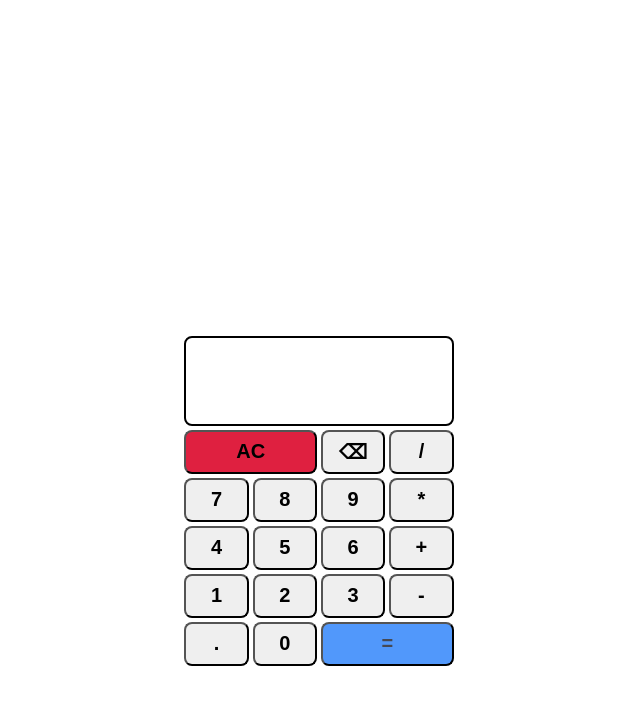
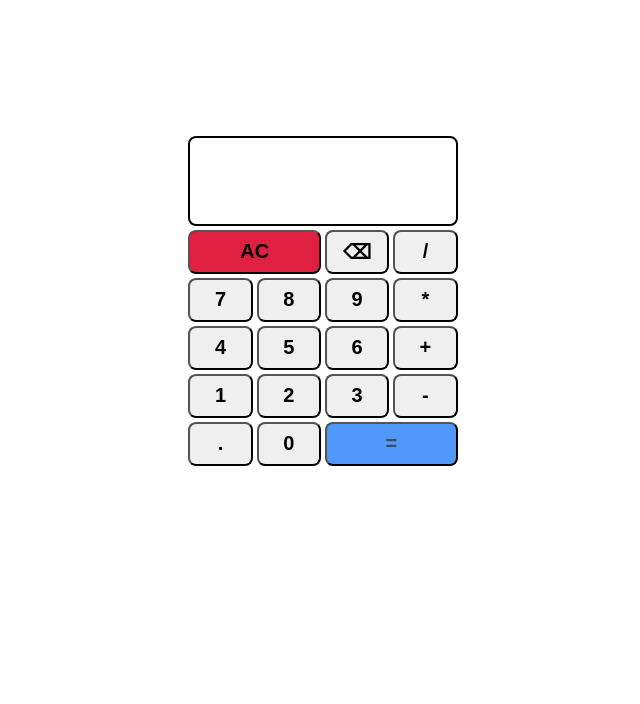
Before and after one commit to ArboReality/JsCalculator, a React (Vite) app: page / in a window 1280 px wide. Shown: the top 704 px of the page, without its empty margins (317-957 px from the left). Built offline with nearby package versions, Linux system fonts and the light colour scheme.

Commit message:
finished

```diff
--- a/index.html
+++ b/index.html
@@ -9,6 +9,8 @@
   <body>
     <div id="root"></div>
     <script type="module" src="/src/index.jsx"></script>
+    <script src="https://unpkg.com/react@17/umd/react.production.min.js"></script>
+    <script src="https://unpkg.com/react-dom@17/umd/react-dom.production.min.js"></script>
     <script src="https://cdn.freecodecamp.org/testable-projects-fcc/v1/bundle.js"></script>
     <script src="https://replit.com/public/js/replit-badge.js" theme="purple" defer></script>
   </body>
--- a/src/App.css
+++ b/src/App.css
@@ -9,14 +9,14 @@
   display: grid;
   gap: .25rem;
   grid-template-areas:
-    "dis log log"
-    "pad log log"
-    "pad log log"
+    "dis dis"
+    "pad pad"
+    "pad pad"
   ;
   justify-content: center;
   align-items: normal;
   padding: 1rem;
-  margin: 25% auto;
+  margin: 15vh auto;
 }
 
 #display {
--- a/src/App.jsx
+++ b/src/App.jsx
@@ -186,4 +186,6 @@
   )
 }
 
+
+
 export default App;
--- a/src/components/DigitBtn.jsx
+++ b/src/components/DigitBtn.jsx
@@ -1,6 +1,7 @@
 import { ACTIONS } from "../App"
 
 export default function DigitBtn({dispatch, digit}) {
+
   return (
     <button
       onClick={() => dispatch({ type: ACTIONS.ADD_DIGIT, payload: { digit } })}
```
